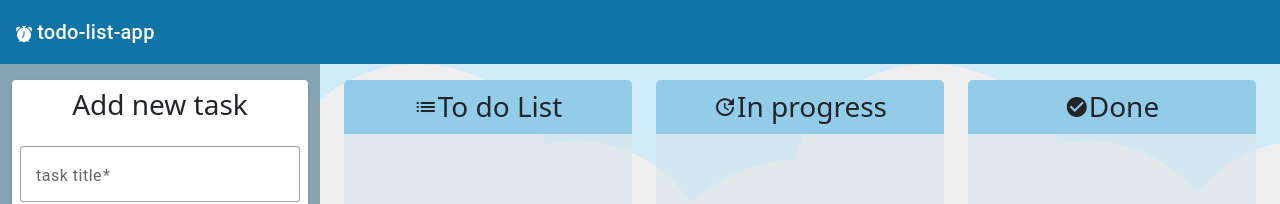
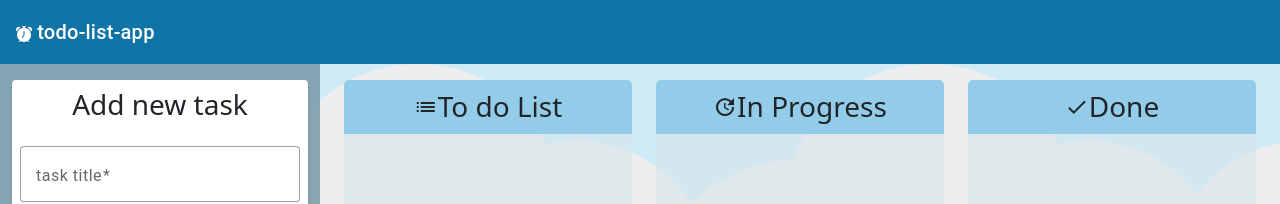
Before and after one commit to rajibjonchhen/todo-list-angular, an Angular app: page / in a window 1280 px wide. Shown: the top 204 px of the page. Built offline with nearby package versions, Linux system fonts and the light colour scheme.

Commit message:
todo list displayed using map

```diff
--- /dev/null
+++ b/src/app/components/models/todos.ts
@@ -0,0 +1,10 @@
+import { ITask } from "./task";
+
+export interface ITodos{
+  todosTitle : string,
+  titleIcon : string,
+  todosTask : ITask[],
+  addTaskFunc? : Function,
+  editFunc?: Function,
+  deleteFunc: Function,
+}
--- a/src/app/components/todo/todo.component.html
+++ b/src/app/components/todo/todo.component.html
@@ -8,11 +8,11 @@
             <form [formGroup]="todoForm" class="m-auto pt-3 w-100">
               <mat-form-field appearance="outline" class="w-100">
                 <mat-label>task title</mat-label>
-                <input  formControlName="itemTitle"  matInput />
+                <input  formControlName="title"  matInput />
               </mat-form-field>
               <mat-form-field appearance="outline"  class="w-100">
                 <mat-label>Task description</mat-label>
-                <textarea  formControlName="itemDescription"  matInput rows="5" cols="10"></textarea>
+                <textarea  formControlName="description"  matInput rows="5" cols="10"></textarea>
               </mat-form-field>
             </form>
             <button *ngIf="!isEditEnabled" class="flex justify-content-center" (click) = "addTask()" mat-raised-button [disabled]="todoForm.invalid" color="primary">
@@ -27,31 +27,31 @@
     <div class="col-md-9">
       <div class="container mt-3" cdkDropListGroup>
         <div class="row">
-          <div class="col-md-4">
+          <div class="col-md-4" *ngFor = "let todo of todos">
             <!-- todo list -->
             <div class="example-container">
-              <h3 class="column-title d-flex align-items-center justify-content-center"><mat-icon>list</mat-icon> To do List <small *ngIf="tasks.length>0"> ({{tasks.length}})</small></h3>
+              <h3 class="column-title d-flex align-items-center justify-content-center"><mat-icon>{{todo.titleIcon}}</mat-icon> {{todo.todosTitle}} <small *ngIf="todo.todosTask.length>0"> ({{todo.todosTask.length}})</small></h3>
               <div
                 cdkDropList
-                [cdkDropListData]="tasks"
+                [cdkDropListData]=todo.todosTask
                 class="example-list"
                 (cdkDropListDropped)="drop($event)">
-                <div class="example-box " *ngFor="let item of tasks; let i = index" cdkDrag>
+                <div class="example-box " *ngFor="let item of todo.todosTask; let i = index" cdkDrag>
                   <p class="task-content">
                     <span>{{item.title}}</span>
                     <br/>
                     <span  class="task-description">{{item.description}}</span>
                   </p>
                   <div class="box">
-                    <button mat-icon-button color="secondary" (click)="onEdit(i, item)"><mat-icon>edit</mat-icon></button>
-                    <button mat-icon-button color="warn" (click)="deleteTask(i)"><mat-icon>delete</mat-icon></button>
+                    <button class="item.title=== 'To do List'? '':'d-none'" mat-icon-button color="secondary" (click)="onEdit(i, item)"><mat-icon>edit</mat-icon></button>
+                    <button mat-icon-button color="warn" (click)="deleteTask(i,item.title)"><mat-icon>delete</mat-icon></button>
                   </div>
                 </div>
                 </div>
             </div>
           </div>
-          <div class="col-md-4">
-            <!-- inprogress -->
+          <!-- inprogress -->
+          <!-- <div class="col-md-4">
             <div class="example-container">
               <h3 class="column-title d-flex align-items-center justify-content-center">
                 <mat-icon>update</mat-icon>In progress <small *ngIf="tasksInProgress.length>0" style="opacity:${tasksInProgress.length? 1:0}"> ({{tasksInProgress.length}})</small></h3>
@@ -72,9 +72,9 @@
                 </div>
               </div>
             </div>
-          </div>
-          <div class="col-md-4">
-            <!-- task done -->
+          </div> -->
+          <!-- task done -->
+          <!-- <div class="col-md-4">
             <div class="example-container">
               <h3 class="column-title d-flex align-items-center justify-content-center"><mat-icon>check_circle</mat-icon>Done <small *ngIf="tasksDone.length>0"> ({{tasksDone.length}})</small></h3>
               <div
@@ -95,7 +95,7 @@
                 </div>
               </div>
             </div>
-          </div>
+          </div> -->
         </div>
       </div>
     </div>
--- a/src/app/components/todo/todo.component.ts
+++ b/src/app/components/todo/todo.component.ts
@@ -2,40 +2,79 @@ import { CdkDragDrop, moveItemInArray, transferArrayItem } from '@angular/cdk/dr
 import { Component } from '@angular/core';
 import {FormBuilder, FormGroup, Validators} from '@angular/forms'
 import { ITask } from '../models/task';
+import { ITodos } from '../models/todos';
 
 @Component({
   selector: 'app-todo',
   templateUrl: './todo.component.html',
   styleUrls: ['./todo.component.scss']
 })
+
 export class TodoComponent {
+
   todoForm ! : FormGroup;
   tasks: ITask[] = [];
   tasksInProgress : ITask[] = []
   tasksDone : ITask[] = [];
+  todos:ITodos[] = [
+    {
+      todosTitle : "To do List",
+      titleIcon: "list",
+      todosTask : this.tasks,
+      addTaskFunc : () => this.addTask,
+      editFunc: () => this.onEdit,
+      deleteFunc: () => this.deleteTask,
+    },
+    {
+      todosTitle : "In Progress",
+      titleIcon: "update",
+      todosTask : this.tasksInProgress,
+      deleteFunc: this.deleteTask,
+    },
+    {
+      todosTitle : "Done",
+      titleIcon: "done",
+      todosTask : this.tasksDone,
+      deleteFunc: this.deleteTask,
+    },
+  ]
   updateId !:any;
   isEditEnabled : boolean = false
   constructor( private fb : FormBuilder){}
 
   ngOnInit():void{
     this.todoForm = this.fb.group({
-      itemTitle : ['' , Validators.required],
-      itemDescription : ['']
+      title : ['' , Validators.required],
+      description : ['']
     })
   };
 
   addTask(){
     this.tasks.push({
-      title:this.todoForm.value.itemTitle,
-      description:this.todoForm.value.itemDescription,
+      title:this.todoForm.value.title,
+      description:this.todoForm.value.description,
       done:false
     })
     this.todoForm.reset()
   };
 
-  deleteTask(i:number){
+  deleteTask(i:number,taskGroup:string){
     this.tasks.splice(i,1)
+    switch(taskGroup){
+      case "To do List":
+          this.tasks.splice(i,1)
+          break;
+
+      case "In Progress":
+          this.tasksInProgress.splice(i,1)
+          break;
+
+      case "Done":
+          this.tasksDone.splice(i,1)
+          break;
   };
+  }
+
 
   deleteTaskInProgress(i:number){
     this.tasksInProgress.splice(i,1)
@@ -46,15 +85,15 @@ export class TodoComponent {
   }
 
   onEdit(i:number, item:ITask){
-    this.todoForm.controls['itemTitle'].setValue(item.title)
-    this.todoForm.controls['itemDescription'].setValue(item.description)
+    this.todoForm.controls['title'].setValue(item.title)
+    this.todoForm.controls['description'].setValue(item.description)
     this.updateId = i;
     this.isEditEnabled = true;
   }
 
   updateTask(){
-    this.tasks[this.updateId].title = this.todoForm.value.itemTitle
-    this.tasks[this.updateId].description = this.todoForm.value.itemDescription
+    this.tasks[this.updateId].title = this.todoForm.value.title
+    this.tasks[this.updateId].description = this.todoForm.value.description
     this.tasks[this.updateId].done = false
     this.todoForm.reset()
     this.isEditEnabled = false;
```
